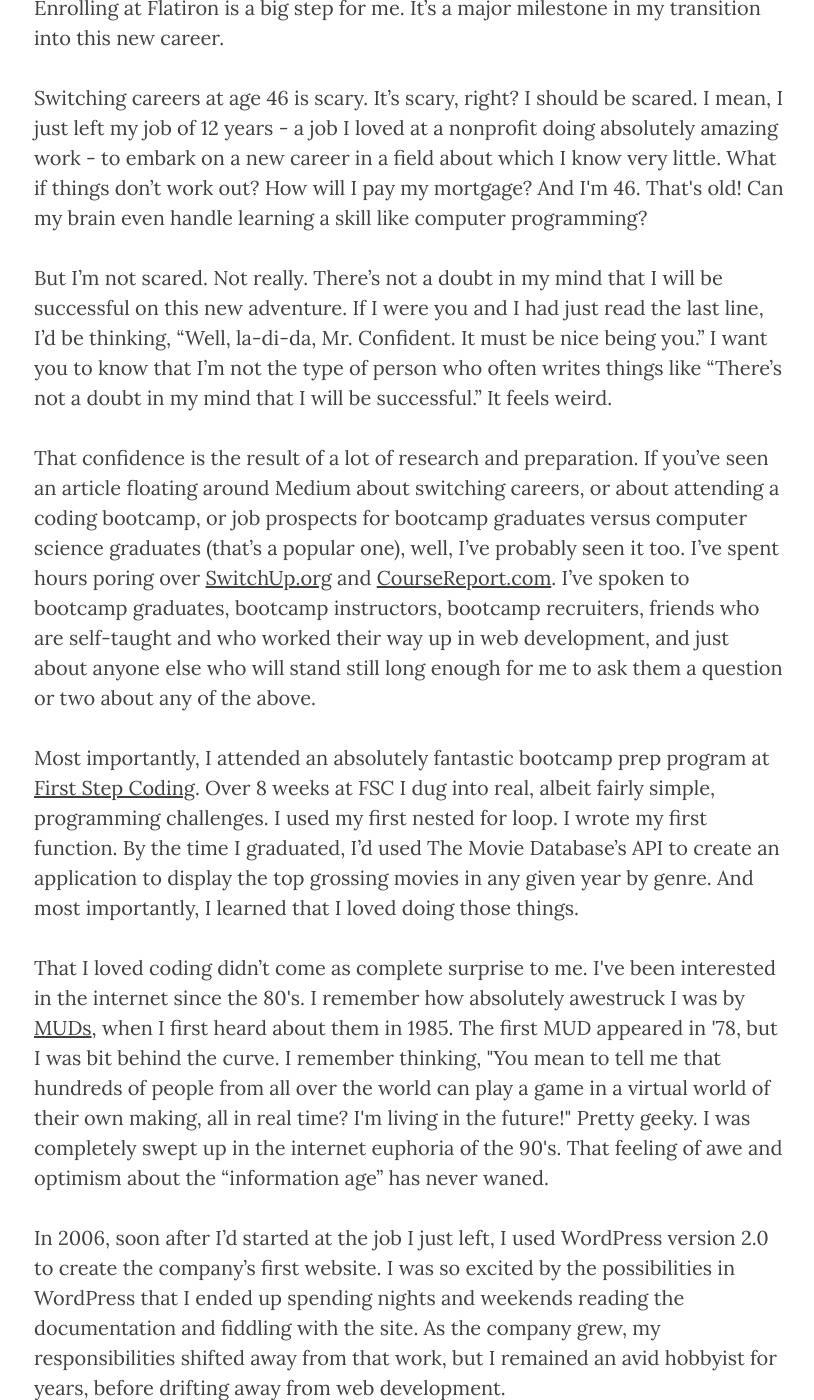
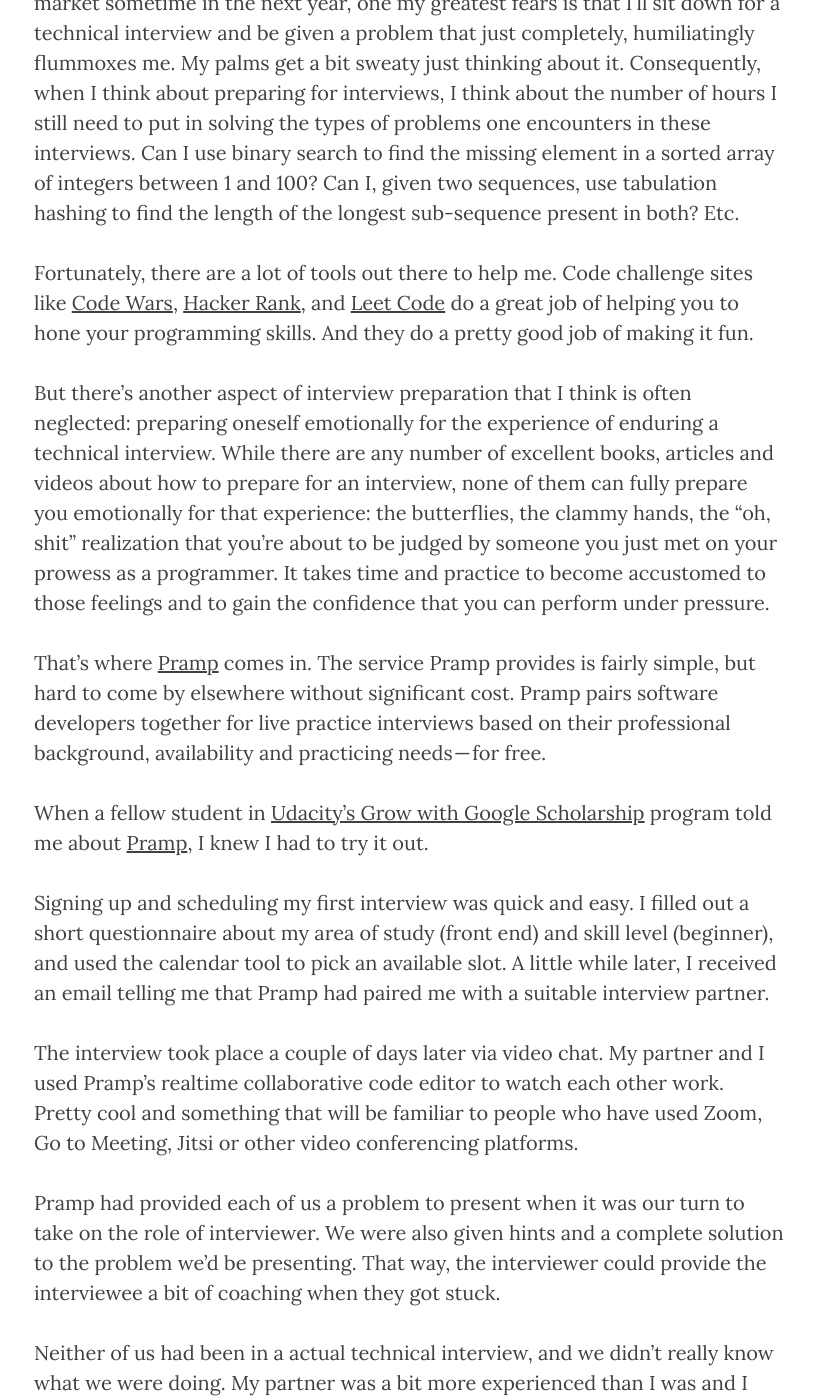
Before and after one commit to julianjohannesen/julianjohannesen.github.io, a Jekyll site: the page built from _posts/2018-02-10-i_got_this.markdown, in a window 1280 px wide and 1400 px high, scrolled down 584 px. Shown: the whole window, without its empty margins (231-1045 px from the left). Built offline with Jekyll 4.4.1, drawn with Linux system fonts in a browser that asks for light colours; nearby versions of some CDN libraries; some of the changed text lies outside the part shown.

Commit message:
Updating my blog post.

```diff
--- a/_posts/2018-02-10-i_got_this.markdown
+++ b/_posts/2018-02-10-i_got_this.markdown
@@ -1,24 +1,37 @@
 ---
 layout: post
-title:      "I Got This"
+title:      "I Had My First Technical Interview (sort of)!"
 date:       2018-02-10 00:05:22 -0500
 permalink:  i_got_this
 ---
 
-<p>I enrolled at <a href="http://flatironschool.com">Flatiron School</a> today. If you’ve never heard of it, Flatiron is one of the more successful operations in the code bootcamp industry. Over 800 hours, Flatiron attempts to prepare students for a junior position in web development. Enrolling at Flatiron is a big step for me. It’s a major milestone in my transition into this new career.</p>
 
-<p>Switching careers at age 46 is scary. It’s scary, right? I should be scared. I mean, I just left my job of 12 years - a job I loved at a nonprofit doing absolutely amazing work - to embark on a new career in a field about which I know very little. What if things don’t work out? How will I pay my mortgage? And I'm 46.  That's old! Can my brain even handle learning a skill like computer programming? </p>
+<p>As someone new to programming, and someone who will be entering the job market sometime in the next year, one my greatest fears is that I’ll sit down for a technical interview and be given a problem that just completely, humiliatingly flummoxes me. My palms get a bit sweaty just thinking about it. Consequently, when I think about preparing for interviews, I think about the number of hours I still need to put in solving the types of problems one encounters in these interviews. Can I use binary search to find the missing element in a sorted array of integers between 1 and 100? Can I, given two sequences, use tabulation hashing to find the length of the longest sub-sequence present in both? Etc.</p>
 
-<p>But I’m not scared. Not really. There’s not a doubt in my mind that I will be successful on this new adventure. If I were you and I had just read the last line, I’d be thinking, “Well, la-di-da, Mr. Confident. It must be nice being you.” I want you to know that I’m not the type of person who often writes things like “There’s not a doubt in my mind that I will be successful.” It feels weird. </p>
+<p>Fortunately, there are a lot of tools out there to help me. Code challenge sites like <a href="https://medium.com/r/?url=https%3A%2F%2Fwww.codewars.com%2Fdashboard" data-href="https://medium.com/r/?url=https%3A%2F%2Fwww.codewars.com%2Fdashboard" class="markup--anchor markup--p-anchor" data-tooltip="https://medium.com/r/?url=https%3A%2F%2Fwww.codewars.com%2Fdashboard" data-tooltip-position="bottom" data-tooltip-type="link" target="_blank">Code Wars</a>, <a href="https://medium.com/r/?url=https%3A%2F%2Fwww.hackerrank.com%2F" data-href="https://medium.com/r/?url=https%3A%2F%2Fwww.hackerrank.com%2F" class="markup--anchor markup--p-anchor" data-tooltip="https://medium.com/r/?url=https%3A%2F%2Fwww.hackerrank.com%2F" data-tooltip-position="bottom" data-tooltip-type="link" target="_blank">Hacker Rank</a>, and <a href="https://medium.com/r/?url=https%3A%2F%2Fleetcode.com%2F" data-href="https://medium.com/r/?url=https%3A%2F%2Fleetcode.com%2F" class="markup--anchor markup--p-anchor" data-tooltip="https://medium.com/r/?url=https%3A%2F%2Fleetcode.com%2F" data-tooltip-position="bottom" data-tooltip-type="link" target="_blank">Leet Code</a> do a great job of helping you to hone your programming skills. And they do a pretty good job of making it fun.&nbsp;</p>
 
-<p>That confidence is the result of a lot of research and preparation. If you’ve seen an article floating around Medium about switching careers, or about attending a coding bootcamp, or job prospects for bootcamp graduates versus computer science graduates (that’s a popular one), well, I’ve probably seen it too.  I’ve spent hours poring over <a href="http://switchup.org">SwitchUp.org</a> and <a href="http://coursereport.com">CourseReport.com</a>. I’ve spoken to bootcamp graduates, bootcamp instructors, bootcamp recruiters, friends who are self-taught and who worked their way up in web development, and just about anyone else who will stand still long enough for me to ask them a question or two about any of the above.</p>
+<p>But there’s another aspect of interview preparation that I think is often neglected: preparing oneself emotionally for the experience of enduring a technical interview. While there are any number of excellent books, articles and videos about how to prepare for an interview, none of them can fully prepare you emotionally for that experience: the butterflies, the clammy hands, the “oh, shit” realization that you’re about to be judged by someone you just met on your prowess as a programmer. It takes time and practice to become accustomed to those feelings and to gain the confidence that you can perform under pressure.</p>
 
-<p>Most importantly, I attended an absolutely fantastic bootcamp prep program at <a href="http://firststepcoding.com">First Step Coding</a>. Over 8 weeks at FSC I dug into real, albeit fairly simple, programming challenges. I used my first nested for loop. I wrote my first function. By the time I graduated, I’d used The Movie Database’s API to create an application to display the top grossing movies in any given year by genre. And most importantly, I learned that I loved doing those things. </p>
+<p>That’s where <a href="https://medium.com/r/?url=https%3A%2F%2Fwww.pramp.com" data-href="https://medium.com/r/?url=https%3A%2F%2Fwww.pramp.com" class="markup--anchor markup--p-anchor" data-tooltip="https://medium.com/r/?url=https%3A%2F%2Fwww.pramp.com" data-tooltip-position="bottom" data-tooltip-type="link" target="_blank">Pramp</a> comes in. The service Pramp provides is fairly simple, but hard to come by elsewhere without significant cost. Pramp pairs software developers together for live practice interviews based on their professional background, availability and practicing needs&#8202;—&#8202;for free.</p>
 
-<p>That I loved coding didn’t come as complete surprise to me. I've been interested in the internet since the 80's. I remember how absolutely awestruck I was by <a href="https://en.wikipedia.org/wiki/MUD">MUDs</a>, when I first heard about them in 1985. The first MUD appeared in '78, but I was bit behind the curve. I remember thinking, "You mean to tell me that hundreds of people from all over the world can play a game in a virtual world of their own making, all in real time? I'm living in the future!" Pretty geeky. I was completely swept up in the internet euphoria of the 90's. That feeling of awe and optimism about the “information age” has never waned. </p>
+<p>When a fellow student in <a href="https://medium.com/r/?url=https%3A%2F%2Fwww.udacity.com%2Fgrow-with-google" data-href="https://medium.com/r/?url=https%3A%2F%2Fwww.udacity.com%2Fgrow-with-google" class="markup--anchor markup--p-anchor" rel="nofollow noopener noopener" data-tooltip="https://medium.com/r/?url=https%3A%2F%2Fwww.udacity.com%2Fgrow-with-google" data-tooltip-position="bottom" data-tooltip-type="link" target="_blank">Udacity’s Grow with Google Scholarship</a> program told me about <a href="https://medium.com/r/?url=https%3A%2F%2Fwww.pramp.com%2F" data-href="https://medium.com/r/?url=https%3A%2F%2Fwww.pramp.com%2F" class="markup--anchor markup--p-anchor" rel="nofollow noopener noopener" data-tooltip="https://medium.com/r/?url=https%3A%2F%2Fwww.pramp.com%2F" data-tooltip-position="bottom" data-tooltip-type="link" target="_blank">Pramp</a>, I knew I had to try it out.</p>
 
-<p>In 2006, soon after I’d started at the job I just left, I used WordPress version 2.0 to create the company’s first website. I was so excited by the possibilities in WordPress that I ended up spending nights and weekends reading the documentation and fiddling with the site. As the company grew, my responsibilities shifted away from that work, but I remained an avid hobbyist for years, before drifting away from web development.</p>
+<p>Signing up and scheduling my first interview was quick and easy. I filled out a short questionnaire about my area of study (front end) and skill level (beginner), and used the calendar tool to pick an available slot. A little while later, I received an email telling me that Pramp had paired me with a suitable interview partner.</p>
 
-<p>So, I’ve come by confidence honestly. It’s been a long time in the making.</p>
+<p>The interview took place a couple of days later via video chat. My partner and I used Pramp’s realtime collaborative code editor to watch each other work. Pretty cool and something that will be familiar to people who have used Zoom, Go to Meeting, Jitsi or other video conferencing platforms.&nbsp;</p>
 
-<p>I can’t tell you how excited I am to be a student at Flatiron School. Onward and upward!</p>
+<p>Pramp had provided each of us a problem to present when it was our turn to take on the role of interviewer. We were also given hints and a complete solution to the problem we’d be presenting. That way, the interviewer could provide the interviewee a bit of coaching when they got stuck.</p>
+
+<p>Neither of us had been in a actual technical interview, and we didn’t really know what we were doing. My partner was a bit more experienced than I was and I asked him if I could take on the interviewer role first, to give me time to get over some of my jitters.&nbsp;</p>
+
+<p>The problem was pretty tough. My partner had some good ideas, but wasn’t quite able to get to a solution. I did my best to coach him, but I’d spent an hour the night before going over the problem and I hadn’t been able to solve it either.</p>
+
+<p>I went next. By this point, I’d started to relax a bit. My problem wasn’t as tough as my partner’s, but I still wasn’t able to get to the preferred solution. My partner did his best to coach me, but I just didn’t have the background necessary. I could easily provide the brute force solution, but wasn’t able to implement the algorithm that would have satisfied the problem’s constraints.</p>
+
+<p>The interview was about an hour long. Once it was over, Pramp popped up a questionnaire and we each provided detailed feedback about the other’s interview performance and interviewing style.</p>
+
+<p>What I found most valuable about this experience was being put on the spot and forced to perform in front of one of my peers. It was just as nerve-wracking as it sounds. Code challenge sites are great, and they’ll help you learn what you need to learn to solve the kinds of problems you’ll encounter in a real interview, but they can’t prepare you for what I experienced as soon as my partner’s face popped up on my screen: shyness, self-doubt, performance anxiety, impostor syndrome, and all of the physical manifestations of these feelings&#8202;—&#8202;the whole panoply of horribleness that afflicts so many of us when we’re on the spot.</p>
+
+<p>Remembering to adhere to interview best practices when experiencing stress is tricky. Talk through the problem. State the input and output. Use pseudo-code to walk through the logic before writing any code. Focus on getting as far as you can, rather than getting to the solution. Explain your thinking. That’s great advice, but I found it very hard to follow as I wondered whether my partner was annoyed at me for wasting his time and whether I really had the chops to solve the logical and mathematical problems programmers encounter every day.&nbsp;</p>
+
+<p>But I know that with practice I can learn to manage my emotions, to become more relaxed, and to maintain the presence of mind I’ll need to implement all of those best practices I keep reading about. That’s why I’ll be using Pramp again, and frequently.</p>
```
